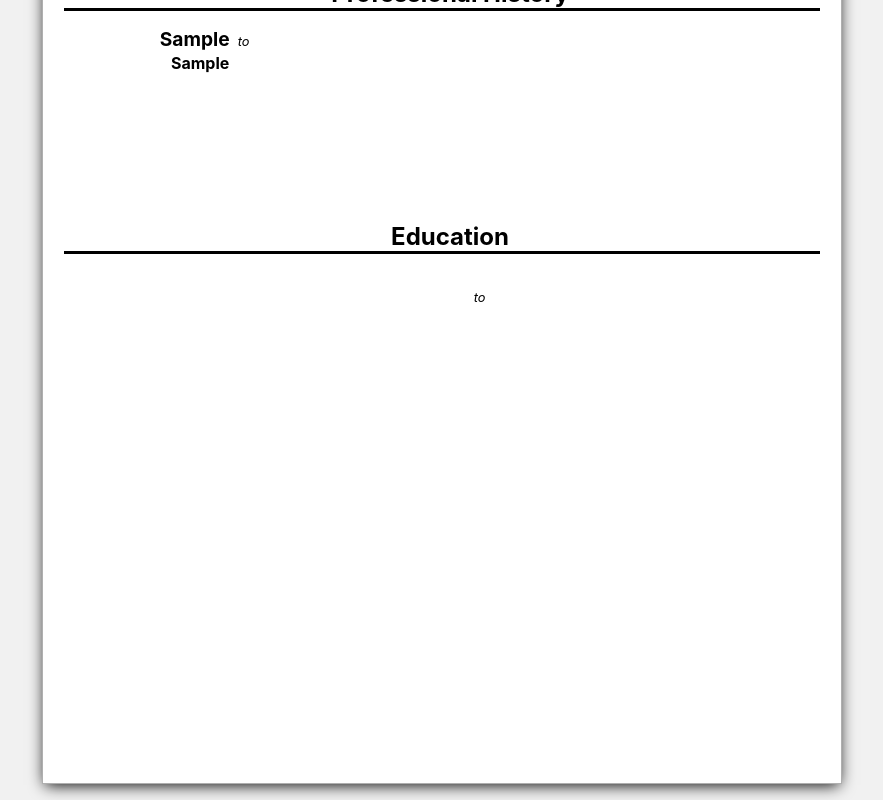
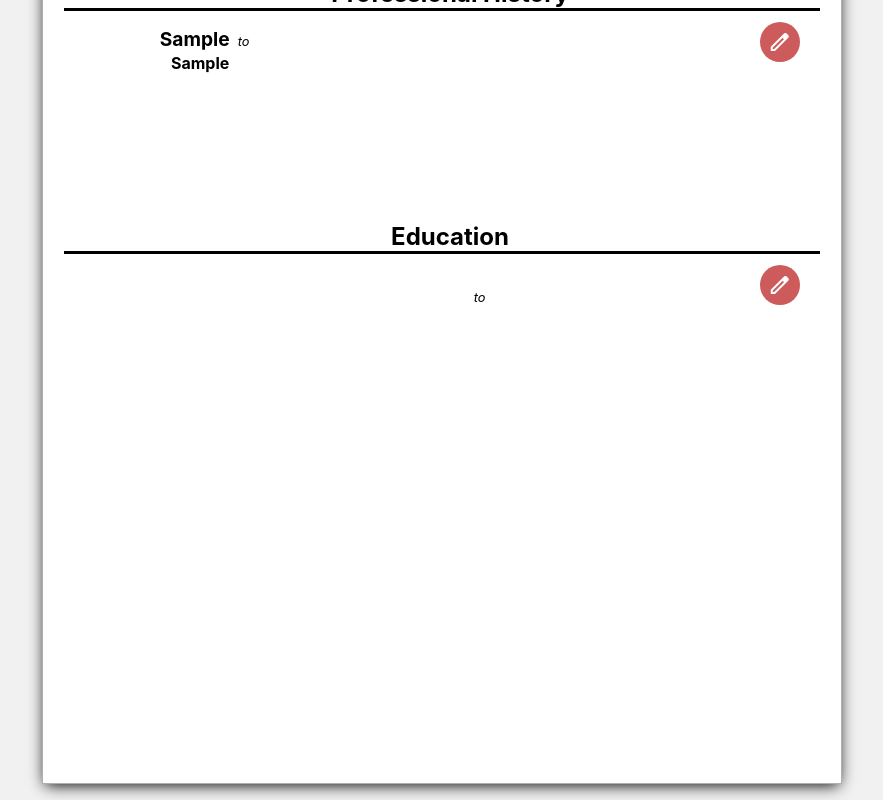
Before and after one commit to Kevasmi/cv-project, a React (Create React App) app: page / in a window 1280 px wide. Both pictures are taken after typing "Sample", "5551234", "name@example.com", "Sample", "Sample", "Sample" into the empty fields and a click on the button "Submit". Shown: the part 360-1160 px from the top of the page, without its empty margins (198-1081 px from the left). Built offline with nearby package versions, Linux system fonts and the light colour scheme.

Commit message:
Added edit buttons to each cv component

```diff
--- a/public/index.html
+++ b/public/index.html
@@ -10,6 +10,10 @@
       content="Web site created using create-react-app"
     />
     <link rel="manifest" href="%PUBLIC_URL%/manifest.json" />
+    <link
+      rel="stylesheet"
+      href="https://fonts.googleapis.com/css2?family=Material+Symbols+Outlined:opsz,wght,FILL,GRAD@48,400,0,0"
+    />
     <title>React App</title>
   </head>
   <body>
--- a/src/components/CVEducationSection.js
+++ b/src/components/CVEducationSection.js
@@ -7,6 +7,9 @@ class CVEducationSection extends React.Component {
       <section className='cv-education-info'>
         <h2 className='cv-education-title'>Education</h2>
         <section className='cv-education-container'>
+          <button className='edit-button-education'>
+            <span class='material-symbols-outlined'>edit</span>
+          </button>
           <h3 className='cv-education-name'>{this.props.educationInfo.name}</h3>
           <p className='cv-education-city'>{this.props.educationInfo.city}</p>
           <p className='cv-education-degree'>
--- a/src/components/CVPersonalSection.js
+++ b/src/components/CVPersonalSection.js
@@ -4,7 +4,10 @@ import '../styles/CVPersonalSection.css';
 class CVPersonalSection extends React.Component {
   render() {
     return (
-      <section className='cv-personal-section'>
+      <section className='cv-personal-info'>
+        <button className='edit-button-personal'>
+          <span class='material-symbols-outlined'>edit</span>
+        </button>
         <h1 className='cv-name'>{this.props.personalInfo.name}</h1>
         <header className='cv-header'>
           <ul>
--- a/src/components/CVProfessionalSection.js
+++ b/src/components/CVProfessionalSection.js
@@ -7,6 +7,9 @@ class CVProfessionalSection extends React.Component {
       <section className='cv-professional-info'>
         <h2 className='cv-professional-title'>Professional History</h2>
         <section className='cv-professional-container'>
+          <button className='edit-button-professional'>
+            <span class='material-symbols-outlined'>edit</span>
+          </button>
           <h3 className='cv-professional-name'>
             {this.props.professionalInfo.name}
           </h3>
--- a/src/styles/CVEducationSection.css
+++ b/src/styles/CVEducationSection.css
@@ -1,4 +1,11 @@
+.cv-education-title {
+  border-bottom: 3px solid black;
+  width: 100%;
+  padding-left: 1rem;
+}
+
 .cv-education-container {
+  position: relative;
   display: grid;
   flex-direction: column;
   grid-template-columns: auto auto;
@@ -13,6 +20,31 @@
   min-width: 500px;
   margin: 1rem 0 2rem 6rem;
   text-align: left;
+}
+
+.edit-button-education {
+  position: absolute;
+  left: 600px;
+  top: -5px;
+  display: flex;
+  justify-content: center;
+  align-items: center;
+  height: 40px;
+  width: 40px;
+  outline: none;
+  border: none;
+  border-radius: 50%;
+  background-color: hsl(0, 53%, 58%);
+  color: white;
+  cursor: pointer;
+}
+
+.edit-button-education:hover {
+  background-color: hsl(0, 60%, 69%);
+}
+
+.edit-button-education:active {
+  background-color: hsl(0, 45%, 49%);
 }
 
 .cv-education-name {
--- a/src/styles/CVPersonalSection.css
+++ b/src/styles/CVPersonalSection.css
@@ -1,3 +1,31 @@
+.cv-personal-info {
+  position: relative;
+}
+
+.edit-button-personal {
+  position: absolute;
+  left: 700px;
+  display: flex;
+  justify-content: center;
+  align-items: center;
+  height: 45px;
+  width: 45px;
+  outline: none;
+  border: none;
+  border-radius: 50%;
+  background-color: hsl(0, 53%, 58%);
+  color: white;
+  cursor: pointer;
+}
+
+.edit-button-personal:hover {
+  background-color: hsl(0, 60%, 69%);
+}
+
+.edit-button-personal:active {
+  background-color: hsl(0, 45%, 49%);
+}
+
 .cv-name {
   display: flex;
   justify-content: left;
--- a/src/styles/CVProfessionalSection.css
+++ b/src/styles/CVProfessionalSection.css
@@ -1,11 +1,11 @@
-.cv-professional-title,
-.cv-education-title {
+.cv-professional-title {
   border-bottom: 3px solid black;
   width: 100%;
   padding-left: 1rem;
 }
 
 .cv-professional-container {
+  position: relative;
   display: grid;
   flex-direction: column;
   grid-template-columns: auto 1fr;
@@ -20,6 +20,31 @@
   min-width: 450px;
   margin: 1rem 6rem 2rem;
   text-align: left;
+}
+
+.edit-button-professional {
+  position: absolute;
+  left: 600px;
+  top: -5px;
+  display: flex;
+  justify-content: center;
+  align-items: center;
+  height: 40px;
+  width: 40px;
+  outline: none;
+  border: none;
+  border-radius: 50%;
+  background-color: hsl(0, 53%, 58%);
+  color: white;
+  cursor: pointer;
+}
+
+.edit-button-professional:hover {
+  background-color: hsl(0, 60%, 69%);
+}
+
+.edit-button-professional:active {
+  background-color: hsl(0, 45%, 49%);
 }
 
 .cv-professional-name {
```
